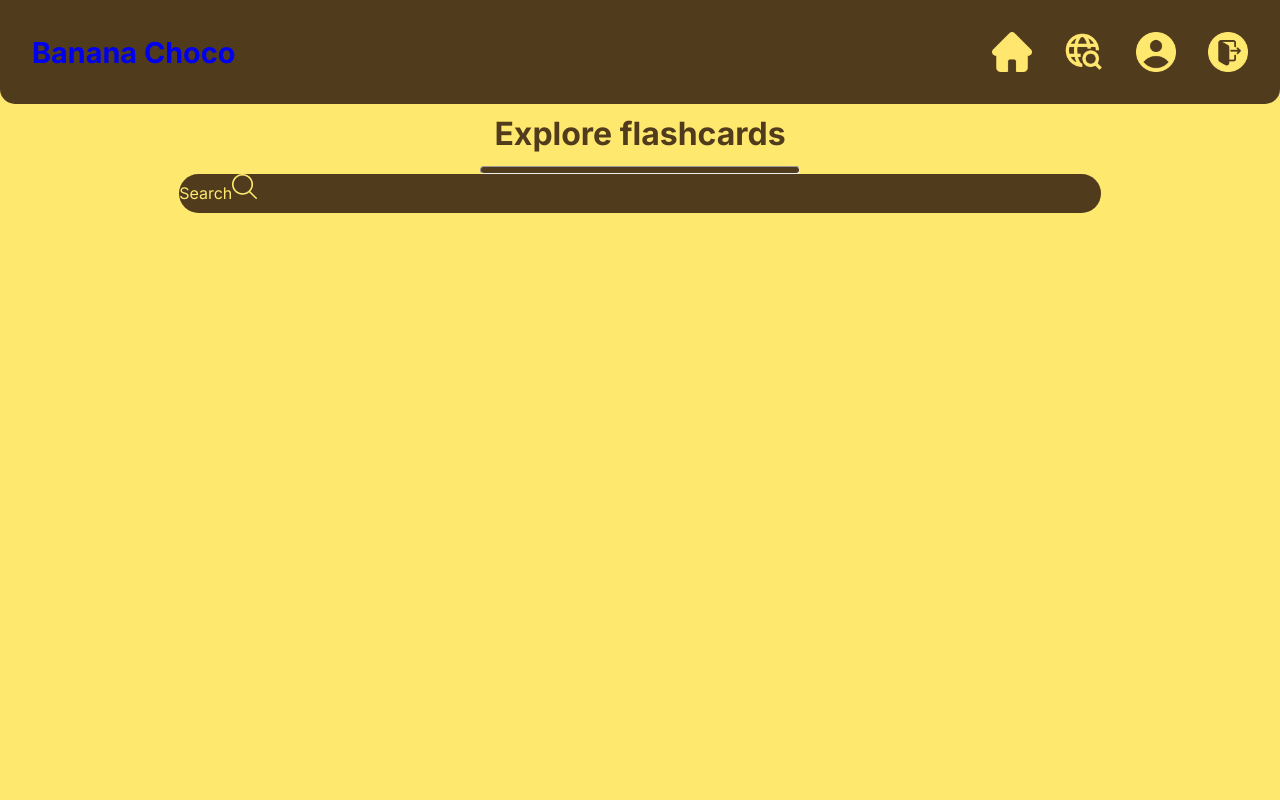
After one commit to AuttakornC/p23cs212g12, a Flask app: template flask/app/template/explore.html in a window 1280 px wide. The commit adds this page. Run offline with Flask 3, Linux system fonts and the light colour scheme; the template is opened without the code that fills it, so the values that code supplies are empty; parts of the project's set-up code (start-up, migrations or seed data) failed here and were passed over.

Commit message:
Add topic

```diff
--- a/flask/app/routes/page/__init__.py
+++ b/flask/app/routes/page/__init__.py
@@ -1,6 +1,7 @@
 # lib from py
+
 from flask import Blueprint
 
 main = Blueprint("main", __name__, url_prefix="/")
 
-from app.routes.page import home
+from app.routes.page import home, explore
--- /dev/null
+++ b/flask/app/static/css/explore.css
@@ -0,0 +1,46 @@
+body {
+    background-color: var(--banana-color)
+}
+
+.topic {
+    max-width: 100%;
+    height: 42px;
+    flex-shrink: 0;
+    color: var(--choco-color);
+    text-align: center;
+    font-family: Inter;
+    font-size: 32px;
+    font-style: normal;
+    font-weight: 700;
+    line-height: normal;
+    margin: 10px
+}
+
+hr {
+    width: 320px;
+    height: 8px;
+    background: var(--choco-color);
+    /* align-items: center */
+    /* display: flex; */
+    border-radius: 15px 15px 15px 15px;
+    /* border: auto */
+    margin: 0 auto;
+
+}
+
+.boxSearch {
+    background: var(--choco-color);
+    color: var(--banana-color);
+    text-align: left: 100;
+
+    margin: auto;
+    width: 72%;
+    height: 39px;
+    flex-shrink: 0;
+    border-radius: 30px;
+
+}
+
+.boxSearch > .search-icon {
+    align-items: right;
+}
--- a/flask/app/static/css/global.css
+++ b/flask/app/static/css/global.css
@@ -10,7 +10,7 @@
 }
 
 body {
-    --choco-color: #725C3A;
+    --choco-color: #503C1D;
     --main1-color: #EEBA74;
     --main2-color: #F6D394;
     --main3-color: #FEECB3;
--- a/flask/app/static/css/nav.css
+++ b/flask/app/static/css/nav.css
@@ -6,6 +6,7 @@ nav {
     justify-content: space-between;
     align-items: center;
     z-index: 2;
+    border-radius: 0px 0px 15px 15px;
 }
 
 nav > a {
--- /dev/null
+++ b/flask/app/template/explore.html
@@ -0,0 +1,16 @@
+{% extends 'nav.html' %}
+
+{% block cssimp %}
+<link rel="stylesheet" href="/static/css/explore.css">
+{{ super() }}
+{% endblock %}
+{% block title %}Explore{% endblock %}
+
+
+{% block content %}
+<h1 class="topic">Explore flashcards</h1>
+<hr>
+<div class="boxSearch">
+    Search<img class="search-icon" src="/static/image/search-icon.png" alt="">
+</div>
+{% endblock %}
--- a/flask/app/template/home.html
+++ b/flask/app/template/home.html
@@ -9,8 +9,5 @@
 
 {% block content %}
 <div class="test">
-    <h3>Name : {{ player_data.name }}</h3>
-    <h3>Email : {{ player_data.email }}</h3>
-    <img src="{{ player_data.avatar_url }}" alt="">
 </div>
 {% endblock %}
```
Also changed, not shown: flask/app/routes/page/explore.py (added, +8 -0 lines), flask/app/routes/page/home.py (+4 -10 lines), flask/app/static/image/search-icon.png (added).
